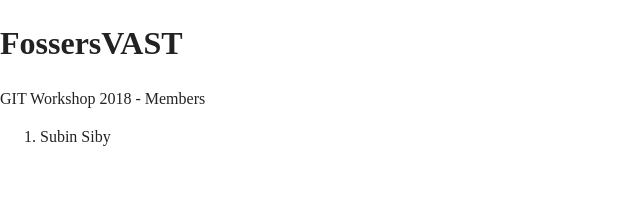
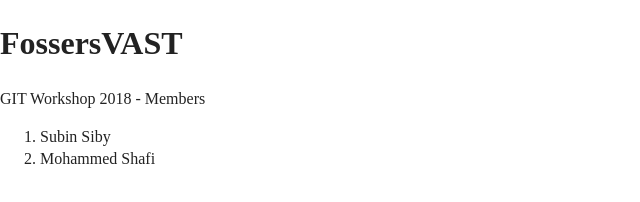
Before and after one commit to ifahs1/fossinfo, a plain HTML site: page fossers.html in a window 1280 px wide. Shown: the whole page, without its empty margins (0-640 px from the left). Drawn offline with Linux system fonts and the light colour scheme.

Commit message:
Added Mohammed Shafi

```diff
--- a/fossers.html
+++ b/fossers.html
@@ -20,6 +20,7 @@
   <p>GIT Workshop 2018 - Members<p>
   <ol>
     <li>Subin Siby</li>
+    <li>Mohammed Shafi</li>
   </ol>
 </body>
 </html>
```
